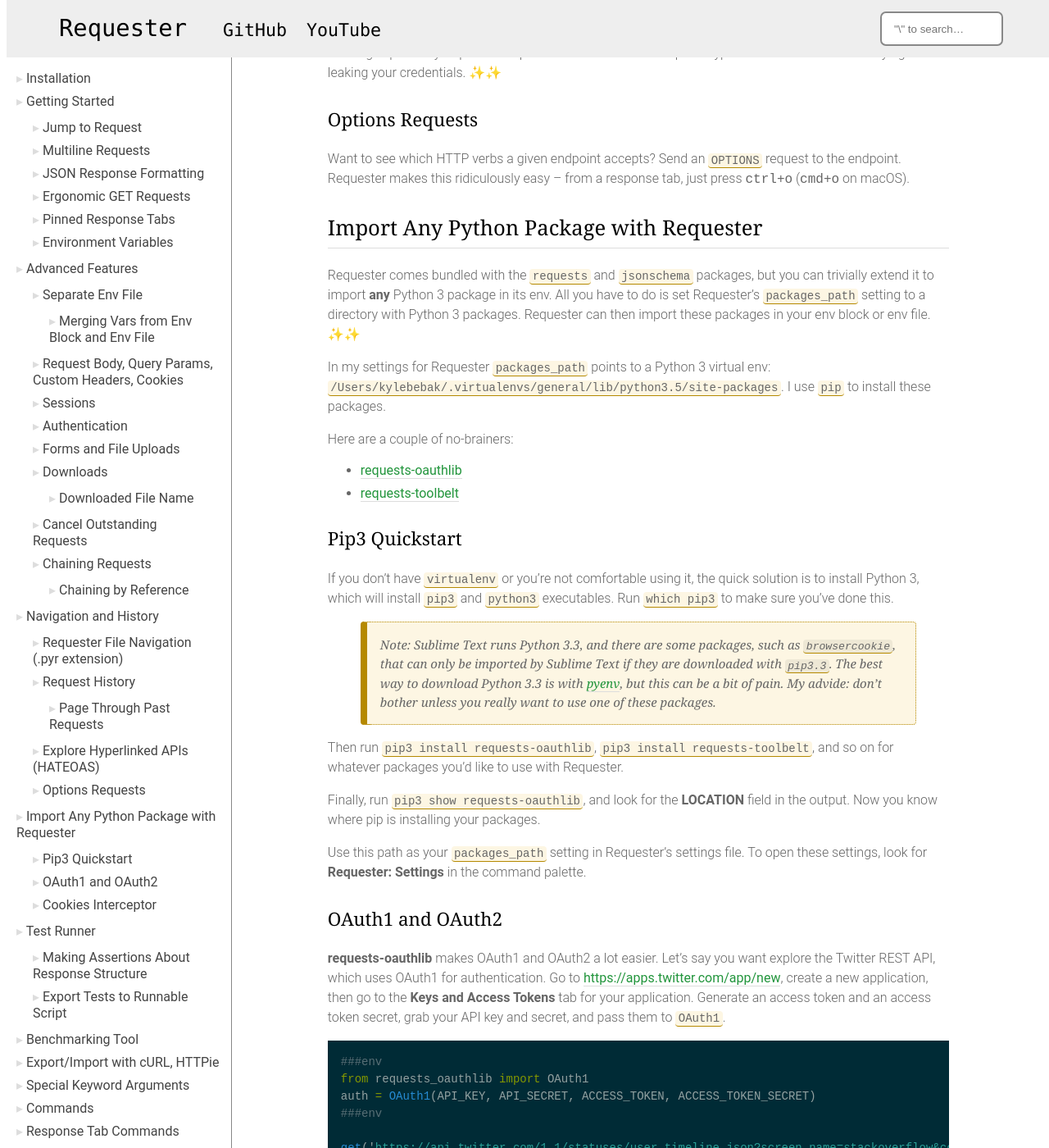
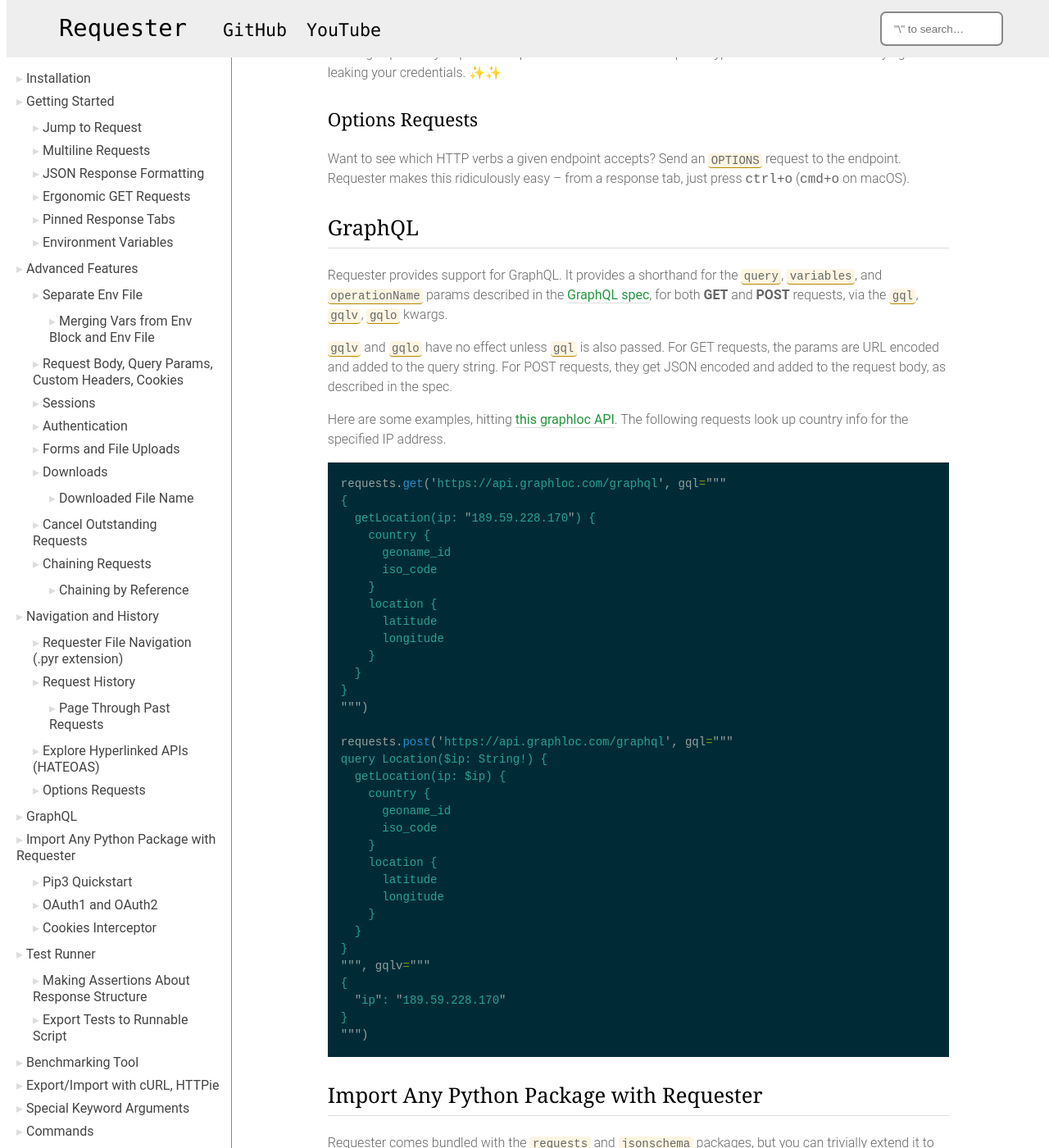
Before and after one commit to kylebebak/Requester, a Jekyll site: the page built from docs/index.html, in a window 1280 px wide and 1400 px high, scrolled down 10559 px. Shown: the whole window at 82% size. Built offline with Jekyll 4.4.1, drawn with Linux system fonts in a browser that asks for light colours; comment, search, counter and statistics services are not loaded; some of the changed text lies outside the part shown.

Commit message:
Added gql, gqlv, gqlo kwargs to GraphQL support, updated docs to include GraphQL support and autosuggest (not yet implemented)

```diff
--- a/docs/_content/body.md
+++ b/docs/_content/body.md
@@ -338,6 +338,50 @@ Execute the request above. In the response tab, try highlighting each of the URL
 Want to see which HTTP verbs a given endpoint accepts? Send an `OPTIONS` request to the endpoint. Requester makes this ridiculously easy -- from a response tab, just press <kbd>ctrl+o</kbd> (<kbd>cmd+o</kbd> on macOS).
 
 
+## GraphQL
+Requester provides support for GraphQL. It provides a shorthand for the `query`, `variables`, and `operationName` params described in the [GraphQL spec](http://graphql.org/learn/serving-over-http/), for both __GET__ and __POST__ requests, via the `gql`, `gqlv`, `gqlo` kwargs.
+
+`gqlv` and `gqlo` have no effect unless `gql` is also passed. For GET requests, the params are URL encoded and added to the query string. For POST requests, they get JSON encoded and added to the request body, as described in the spec.
+
+Here are some examples, hitting [this graphloc API](https://graphloc.com/). The following requests look up country info for the specified IP address.
+
+~~~py
+requests.get('https://api.graphloc.com/graphql', gql="""
+{
+  getLocation(ip: "189.59.228.170") {
+    country {
+      geoname_id
+      iso_code
+    }
+    location {
+      latitude
+      longitude
+    }
+  }
+}
+""")
+
+requests.post('https://api.graphloc.com/graphql', gql="""
+query Location($ip: String!) {
+  getLocation(ip: $ip) {
+    country {
+      geoname_id
+      iso_code
+    }
+    location {
+      latitude
+      longitude
+    }
+  }
+}
+""", gqlv="""
+{
+  "ip": "189.59.228.170"
+}
+""")
+~~~
+
+
 ## Import Any Python Package with Requester
 Requester comes bundled with the `requests` and `jsonschema` packages, but you can trivially extend it to import __any__ Python 3 package in its env. All you have to do is set Requester's `packages_path` setting to a directory with Python 3 packages. Requester can then import these packages in your env block or env file. ✨✨
 
@@ -354,7 +398,7 @@ If you don't have `virtualenv` or you're not comfortable using it, the quick sol
 
 >Note: Sublime Text runs Python 3.3, and there are some packages, such as `browsercookie`, that can only be imported by Sublime Text if they are downloaded with `pip3.3`. The best way to download Python 3.3 is with [pyenv](https://gist.github.com/Bouke/11261620), but this can be a bit of pain. My advide: don't bother unless you really want to use one of these packages.
 
-Then run `pip3 install requests-oauthlib`, `pip3 install requests-toolbelt`, and so on for whatever packages you'd like to use with Requester.
+Then run `pip3 install requests-oauthlib`, `pip3 install requests-toolbelt`, `pip3 install graphql-py`, and so on for whatever packages you'd like to use with Requester.
 
 Finally, run `pip3 show requests-oauthlib`, and look for the __LOCATION__ field in the output. Now you know where pip is installing your packages.
 
@@ -514,6 +558,7 @@ Requester's syntax is basically identical to Requests' syntax, but it adds suppo
 - __filename__: downloads the response to the specied path
 - __streamed__: performs a streaming upload of the specified file
 - __chunked__: performs a chunked upload, with a progress indicator, of the specified file
+- __gql__, __gqlv__, __gqlo__: adds the specified string to `query`, `variables` and `operationName` params, for GET and POST requests to GraphQL endpoints
 
 
 ## Commands
--- a/docs/_content/toc.md
+++ b/docs/_content/toc.md
@@ -24,6 +24,7 @@
     * [Page Through Past Requests](#page-through-past-requests)
   + [Explore Hyperlinked APIs (HATEOAS)](#explore-hyperlinked-apis-hateoas)
   + [Options Requests](#options-requests)
+- [GraphQL](#graphql)
 - [Import Any Python Package with Requester](#import-any-python-package-with-requester)
   + [Pip3 Quickstart](#pip3-quickstart)
   + [OAuth1 and OAuth2](#oauth1-and-oauth2)
```
Also changed, not shown: commands/request.py (+7 -8 lines), core/responses.py (+16 -3 lines), messages/2.17.0.txt (added, +10 -0 lines), README.md, 1 other file.
